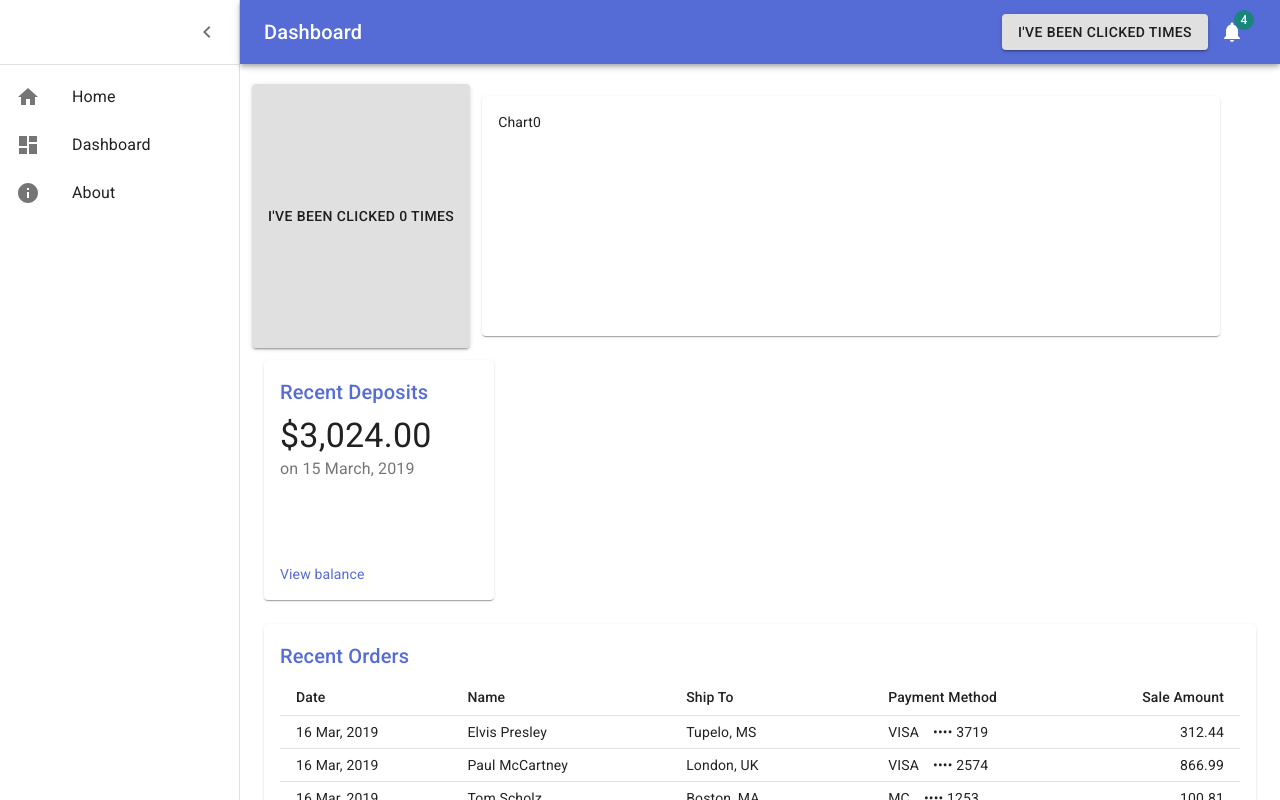
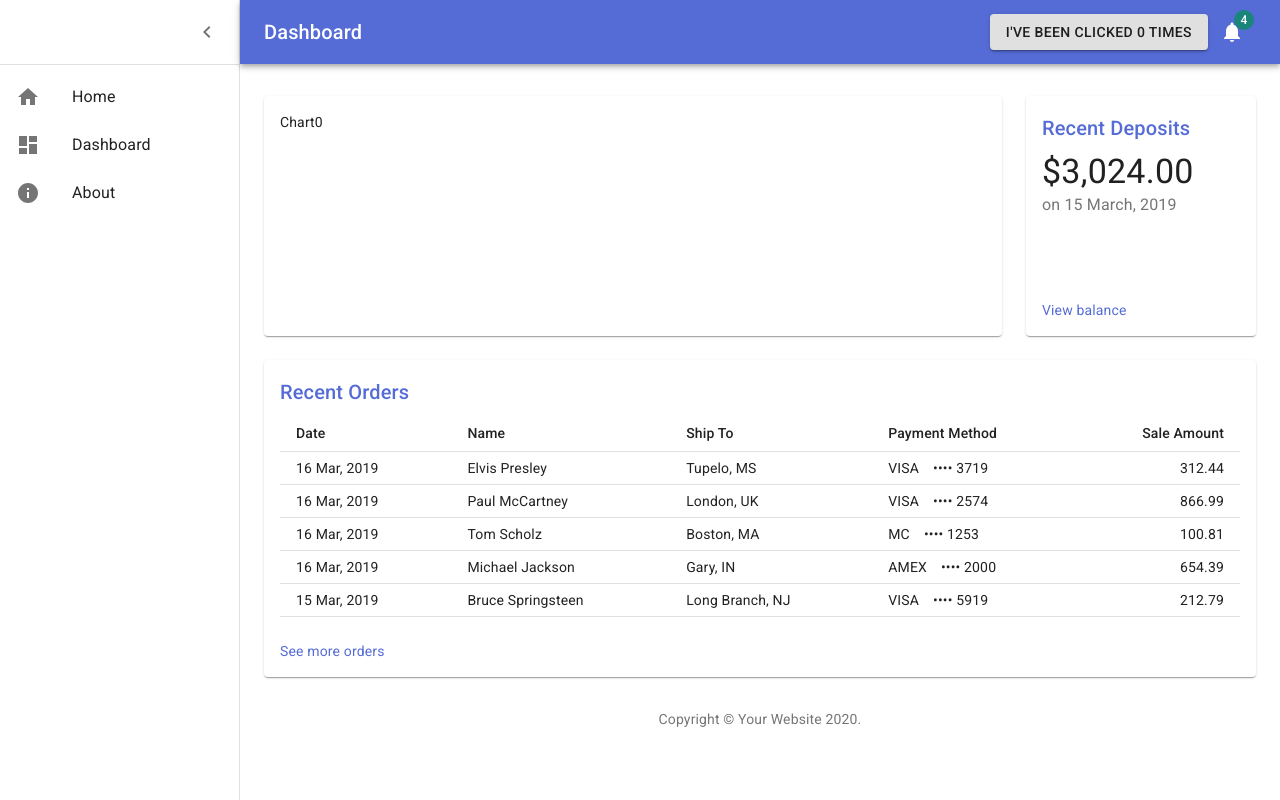
Before and after one commit to codeBelt/react-transporting-portals, a Next.js app: page /dashboard in a window 1280 px wide. Built offline with nearby package versions, Linux system fonts and the light colour scheme.

Commit message:
get PortalIn working

```diff
--- a/src/components/views/dashboard/DashboardPage.tsx
+++ b/src/components/views/dashboard/DashboardPage.tsx
@@ -18,11 +18,11 @@ export const DashboardPage = () => {
   return (
     <Grid container spacing={3}>
       <PortalIn portType={PortalType.AppBar}>
-        <Button variant="contained">I've been clicked times</Button>
+        <Button variant="contained" onClick={() => setCount(count + 1)}>
+          I've been clicked {count} times
+        </Button>
       </PortalIn>
-      <Button variant="contained" onClick={() => setCount(count + 1)}>
-        I've been clicked {count} times
-      </Button>
+
       <Grid item xs={12} md={8} lg={9}>
         <Paper className={fixedHeightPaper}>Chart{count}</Paper>
       </Grid>
```
